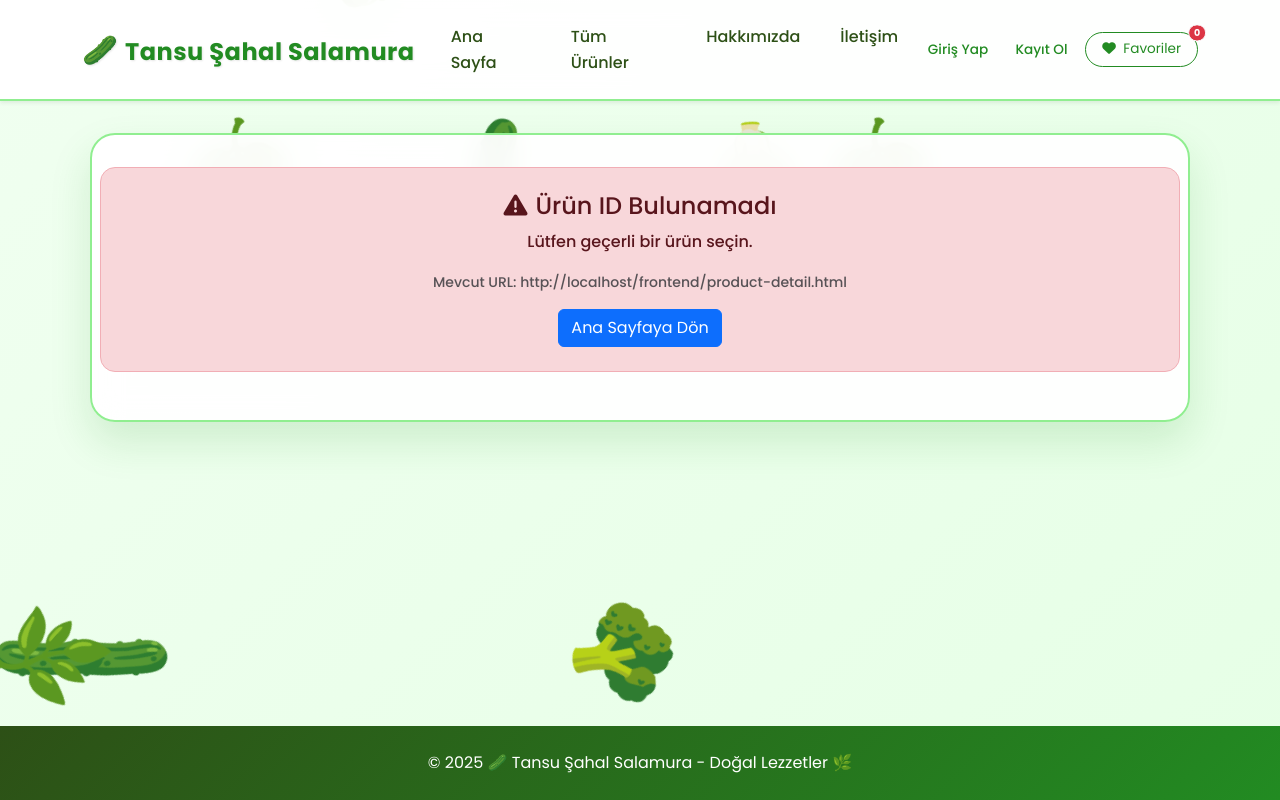
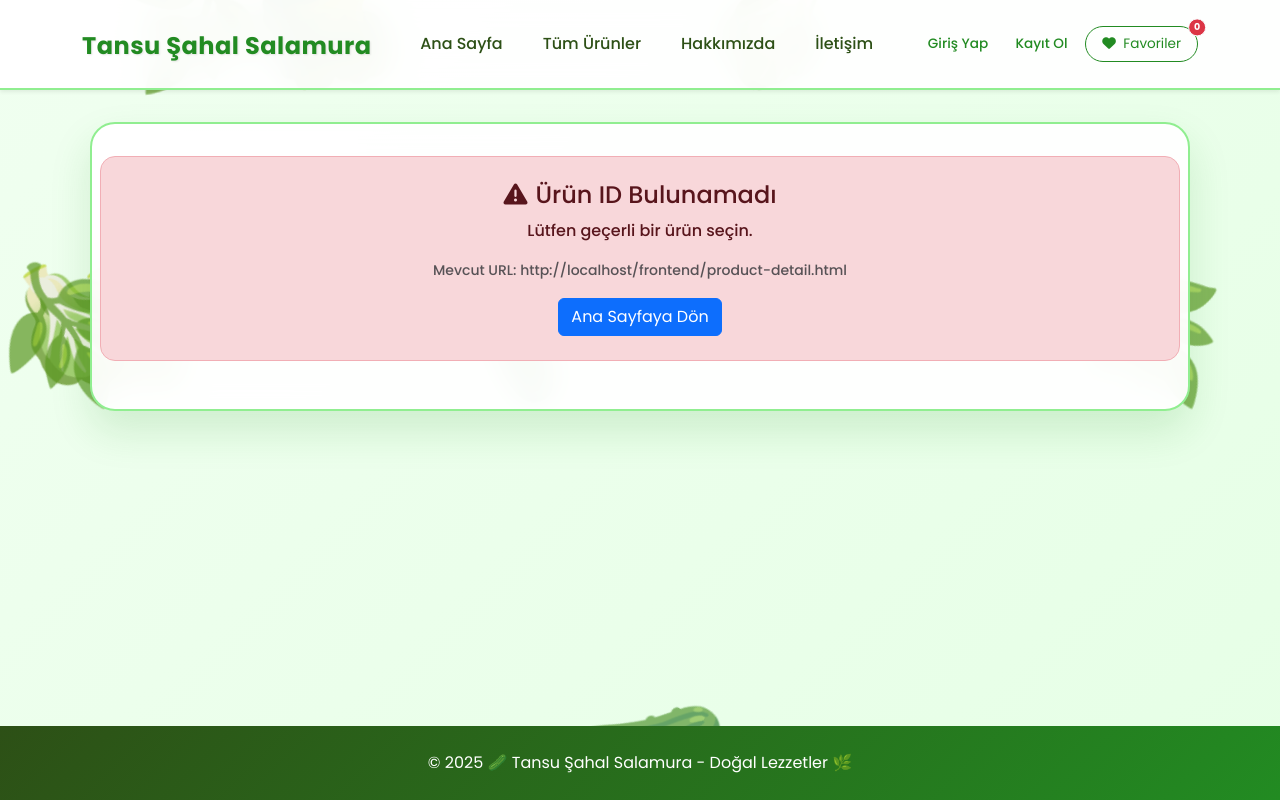
Before and after one commit to yunuxemre/yunux_e_ticaret_demo, a plain HTML site: page frontend/product-detail.html in a window 1280 px wide. Drawn offline with nearby package versions, Linux system fonts and the light colour scheme.

Commit message:
Logo güncellemesi

```diff
--- a/frontend/product-detail.html
+++ b/frontend/product-detail.html
@@ -53,7 +53,7 @@
         }
 
         .navbar-brand::before {
-          content: "🥒 ";
+          content: "";
           font-size: 1.2em;
         }
 
@@ -180,30 +180,25 @@
 
         .veggie {
             position: absolute;
-            font-size: 5rem;
-            opacity: 1;
-            animation: float 6s ease-in-out infinite;
+            font-size: 7rem;
+            opacity: 0.7;
+            animation: float 7s ease-in-out infinite;
         }
 
         .veggie:nth-child(1) { left: 5%; animation-delay: 0s; }
-        .veggie:nth-child(2) { left: 15%; animation-delay: 1s; }
-        .veggie:nth-child(3) { left: 25%; animation-delay: 2s; }
+        .veggie:nth-child(2) { left: 10%; animation-delay: 1s; }
+        .veggie:nth-child(3) { left: 20%; animation-delay: 2s; }
         .veggie:nth-child(4) { left: 35%; animation-delay: 3s; }
         .veggie:nth-child(5) { left: 45%; animation-delay: 4s; }
         .veggie:nth-child(6) { left: 55%; animation-delay: 1s; }
-        .veggie:nth-child(7) { left: 65%; animation-delay: 3s; }
-        .veggie:nth-child(8) { left: 75%; animation-delay: 5s; }
+        .veggie:nth-child(7) { left: 85%; animation-delay: 3s; }
+        .veggie:nth-child(8) { left: 95%; animation-delay: 5s; }
 
         @keyframes float {
             0%, 100% { transform: translateY(100vh) rotate(0deg); }
             50% { transform: translateY(-100px) rotate(180deg); }
         }
 
-        /* JS tarafından gösterilecek linkler için varsayılan gizleme (from original product-detail, kept for clarity if needed by JS) */
-        /* #logoutLink, #adminLink {
-            display: none !important; /* JS bunu !important ile inline olarak değiştirecek */
-        /* } */
-        /* This is now handled by inline styles in HTML for initial state */
 
         /* Main Content */
         main.container { /* main'e container class'ı eklendiği varsayılarak */
@@ -938,11 +933,11 @@
 
     <!-- Floating vegetables background -->
     <div class="floating-veggies">
-        <div class="veggie">🥒</div> <div class="veggie">🌿</div>
-        <div class="veggie">🥬</div> <div class="veggie">🥒</div>
-        <div class="veggie">🥦</div> <div class="veggie">🥬</div>
+        <div class="veggie">🥬</div> <div class="veggie">🌿</div>
+        <div class="veggie">🥦</div> <div class="veggie">🥒</div>
+        <div class="veggie">🥒</div> <div class="veggie">🥬</div>
         <div class="veggie">🌿</div> <div class="veggie">🥦</div>
-        <div class="veggie">🥒</div> <div class="veggie">🌿</div>
+        <div class="veggie">🥬</div> <div class="veggie">🌿</div>
     </div>
 
     <!-- Navbar -->
--- a/frontend/styles.css
+++ b/frontend/styles.css
@@ -35,9 +35,9 @@ body {
 
 .veggie {
   position: absolute;
-  font-size: 5rem;
-  animation: float 6s ease-in-out infinite;
-  opacity: 1;
+  font-size: 7rem;
+  animation: float 7s ease-in-out infinite;
+  opacity: 0.7;
 }
 
 .veggie:nth-child(1) {
@@ -229,9 +229,9 @@ section.container {
 .hero-section {
   background: linear-gradient(
       135deg,
-      rgba(34, 139, 34, 0.4) 0%,
+      rgba(22, 87, 22, 0.4) 0%,
       rgba(46, 139, 87, 0.3) 50%,
-      rgba(50, 205, 50, 0.4) 100%
+      rgba(34, 119, 34, 0.4) 100%
     ),
     url("https://images4.alphacoders.com/766/766523.jpg");
   background-size: cover;
@@ -263,7 +263,7 @@ section.container {
 }
 
 .hero-section .hero-title {
-  font-size: 3.8rem;
+  font-size: 4rem;
   text-shadow: 3px 3px 12px rgba(0, 0, 0, 0.7);
   animation: heroGlow 4s ease-in-out infinite alternate;
   font-weight: 800;
@@ -279,8 +279,8 @@ section.container {
 }
 
 .hero-section .hero-subtitle {
-  font-size: 1.4rem;
-  text-shadow: 2px 2px 8px rgba(0, 0, 0, 0.6);
+  font-size: 1.7rem;
+  text-shadow: 3px 3px 9px rgba(0, 0, 0, 0.6);
   color: rgba(255, 255, 255, 0.95) !important;
   font-weight: 500;
   margin-bottom: 2rem;
@@ -1169,3 +1169,9 @@ main {
     font-size: 1.5rem;
   }
 }
+
+@media (min-width: 992px) {
+  .navbar-nav.ms-auto {
+    margin-left: auto;
+  }
+}
```
Also changed, not shown: frontend/index.html (+2 -2 lines).
